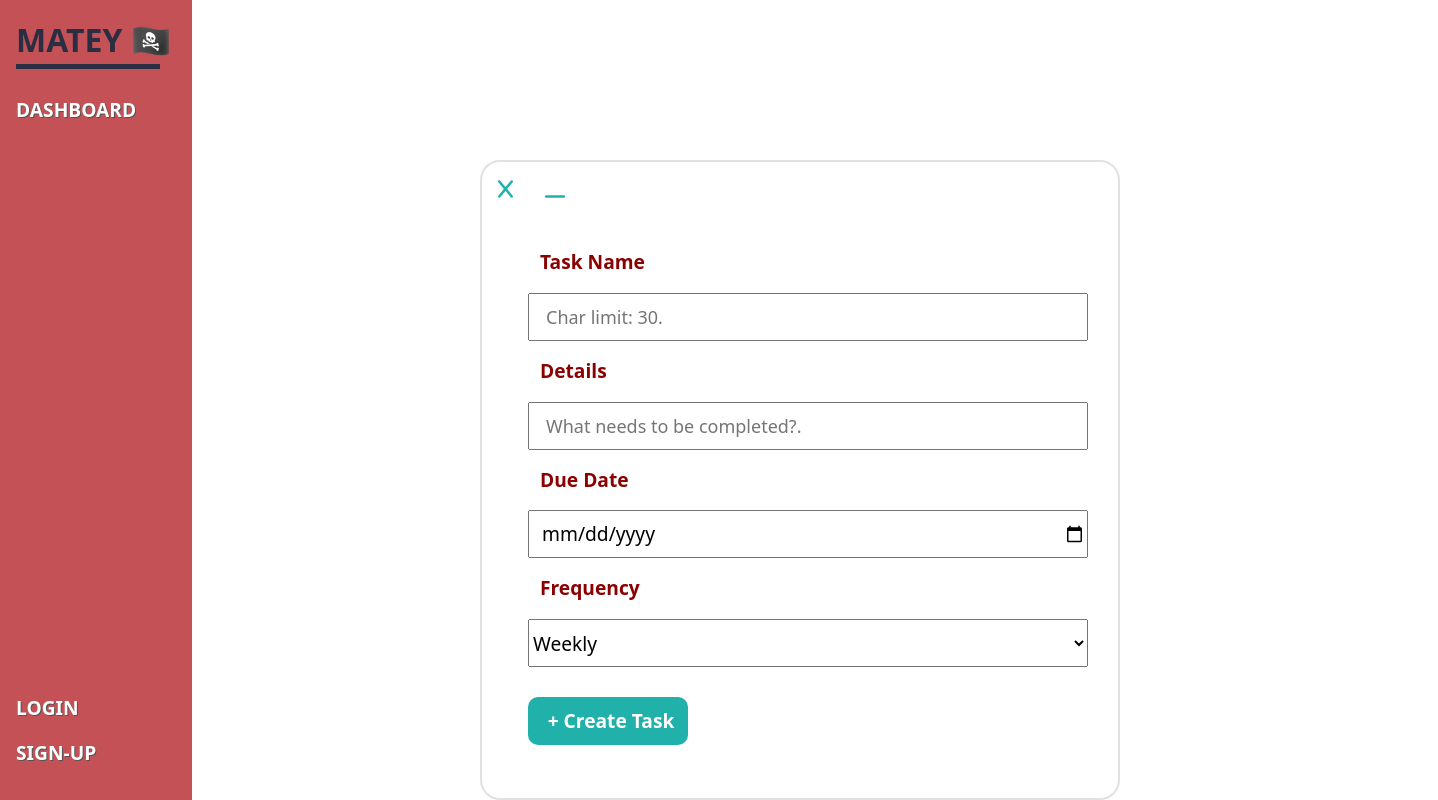
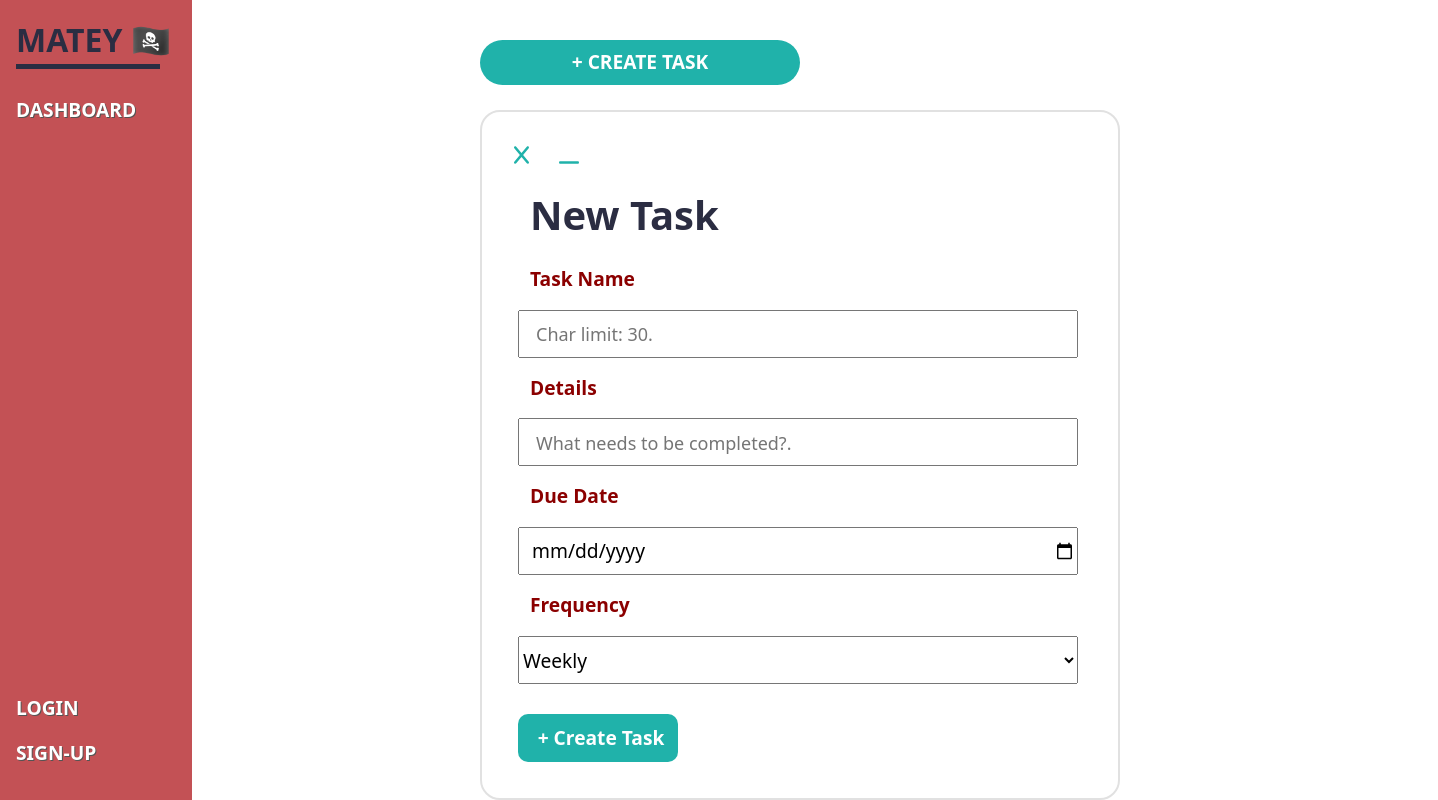
Before and after one commit to m-bocelli/matey, a Next.js app in the folder client/: page /tasksPage in a window 1280 px wide. Both pictures are taken after a click on the button "+ CREATE TASK". Shown: the whole page, 1438 px wide, since content can reach past the window. Built offline with nearby package versions, Linux system fonts and the light colour scheme; no server answers.

Commit message:
close button state works, css changes

```diff
--- a/client/app/components/TaskForm/CreateTask.jsx
+++ b/client/app/components/TaskForm/CreateTask.jsx
@@ -1,39 +1,40 @@
 "use client";
 import styles from "./CreateTask.module.css";
 import { useState } from "react";
-import { FontAwesomeIcon } from '@fortawesome/react-fontawesome';
-import { faWindowMinimize } from '@fortawesome/free-solid-svg-icons';
+import { FontAwesomeIcon } from "@fortawesome/react-fontawesome";
+import { faWindowMinimize } from "@fortawesome/free-solid-svg-icons";
 import { faX } from "@fortawesome/free-solid-svg-icons";
-
-
-
 
 function CreateTask() {
   const [isFormVisible, setIsFormVisible] = useState(false);
-  const [dueDate, setDueDate] = useState('');
-  const [selectedFrequency, setSelectedFrequency] = useState('Daily');
+  const [dueDate, setDue] = useState("");
+  const [selectedFrequency, setSelectedFrequency] = useState("Daily");
   const [isCompleted, setIsCompleted] = useState(false);
-  //const [isFormMinimized, setIsFormMinimized] = useState(false);
-
-
+  const [isFormMinimized, setIsFormMinimized] = useState(false);
 
   const openForm = () => {
-    setIsFormVisible(!isFormVisible);
+    setIsFormVisible(true);
   };
 
-  //const minimizeForm = () {
-
-  //};
+  const minimizeForm = () => {
+    setIsFormVisible(false);
+    setIsFormMinimized(true);
+  };
 
   //const expandForm = () {
   //setIsFormMinimized(!isFormMinimized);
   //};
 
   const closeForm = () => {
-    setIsFormVisible(!isFormVisible);
+    setIsFormVisible(false);
+  };
+
+  const expandForm = () => {
+    setIsFormVisible(true);
+    setIsFormMinimized(false);
   }
 
-  const handleFrequencyChange  = (event) => {
+  const handleFrequencyChange = (event) => {
     setSelectedFrequency(event.target.value);
   };
 
@@ -44,9 +45,9 @@ function CreateTask() {
   // COMMENT: This function, handleSubmit, is where the POST request code will go.
   const handleSubmit = async (event) => {
     event.preventDefault();
-    const taskName = document.getElementById('task_name').value;
-    const taskDetails = document.getElementById('task_details').value;
-    const dueDate = document.getElementById('task_due').value;
+    const taskName = document.getElementById("task_name").value;
+    const taskDetails = document.getElementById("task_details").value;
+    const dueDate = document.getElementById("task_due").value;
     const [isCompleted, setIsCompleted] = useState(false);
 
     let pointsValue = 0;
@@ -64,7 +65,7 @@ function CreateTask() {
       dueDate: dueDate,
       frequency: selectedFrequency,
       pointsValue,
-        isCompleted // This will be initially false when task form is submitted, later toggled to true if all roomies verify
+      isCompleted, // This will be initially false when task form is submitted, later toggled to true if all roomies verify
     };
 
     // COMMENT: this chunk is where we'd put the api endpoint
@@ -86,19 +87,30 @@ function CreateTask() {
     //   }
   };
 
-
   return (
     <>
       <button className={styles.pin_button} onClick={openForm}>
         + CREATE TASK
       </button>
-    {isFormVisible && ( <div className={styles.entire_form}>
+      {isFormVisible &&
+        <div className={styles.entire_form}>
+          <div className={styles.form_buttons}>
             <button className={styles.close_form} onClick={closeForm}>
-      <FontAwesomeIcon icon={faX} size="lg" style={{color:"lightseagreen"}}/>
+              <FontAwesomeIcon
+                icon={faX}
+                size="lg"
+                style={{ color: "lightseagreen" }}
+              />
             </button>
-      <button className={styles.minimize_form}>
-        <FontAwesomeIcon icon={faWindowMinimize} size="lg" style={{color:"lightseagreen"}}/>
+            <button className={styles.minimize_form} onClick={minimizeForm}>
+              <FontAwesomeIcon
+                icon={faWindowMinimize}
+                size="lg"
+                style={{ color: "lightseagreen" }}
+              />
             </button>
+          </div>
+          <div className={styles.new_task}>New Task</div>
           <form onSubmit={handleSubmit} className={styles.form}>
             <label htmlFor="task_name">Task Name </label>
             <input
@@ -115,7 +127,8 @@ function CreateTask() {
               name="name_field2"
               placeholder="What needs to be completed?."
               maxLength={250}
-          /><label htmlFor="Details">Due Date</label>
+            />
+            <label htmlFor="Details">Due Date</label>
             <input
               id="task_due"
               type="date"
@@ -124,7 +137,11 @@ function CreateTask() {
               onChange={handleDueDateChange}
             />
             <label htmlFor="Frequency">Frequency</label>
-          <select id="frequency" value={selectedFrequency} onChange={handleFrequencyChange}>
+            <select
+              id="frequency"
+              value={selectedFrequency}
+              onChange={handleFrequencyChange}
+            >
               <option value="weekly">Weekly</option>
               <option value="montly">Monthly</option>
               <option value="daily">Daily</option>
@@ -134,9 +151,8 @@ function CreateTask() {
               <input type="submit" value="+ Create Task" />
             </div>
           </form>
-      </div>)}
+        </div>}
     </>
-
   );
 }
 export default CreateTask;
--- a/client/app/components/TaskForm/CreateTask.module.css
+++ b/client/app/components/TaskForm/CreateTask.module.css
@@ -14,16 +14,23 @@
     bottom: 10%;
 }
 
+.new_task {
+    font-size: 40px;
+    color: var(--space-cadet);
+    font-weight: bolder;
+    padding-top: 1rem;
+    padding-left: 3rem;
+}
 .form {
     display: inline-block;
-    padding: 30px;
+    padding: 20px;
+
 }
 
 .form select {
     width: 35rem;
     height:3rem;
     display: block;
-    margin-bottom: 10px;
     font-size: larger;
 
 }
@@ -33,6 +40,7 @@
 .form select {
     margin-left: 1rem;
     margin-right: 20rem;
+
 }
 
 
@@ -80,9 +88,9 @@ Task Name, Details, Due Date, Frequency
 .entire_form {
     margin-left: 30rem;
     margin-right: 12rem;
-    position:absolute;
-    bottom:0%;
-    height:40rem;
+    position:fixed;
+    bottom:0;
+    height:auto;
     width: 40rem;
     border-radius: 20px;
     border: 2px solid rgb(225, 225, 225);
@@ -103,7 +111,9 @@ Task Name, Details, Due Date, Frequency
 .close_form {
     display: inline-block;
     border: none;
-    padding: 1rem 1rem;
+    padding-left: 2rem;
+    padding-top:2rem;
+    padding-right: 1.5rem;
     margin: 0;
     font-weight: bolder;
     background-color: transparent;
@@ -124,7 +134,6 @@ Task Name, Details, Due Date, Frequency
     display: inline-block;
     border: none;
     margin: 0;
-    padding: 1rem 1rem;
     font-weight:600;
     background-color: transparent;
     text-decoration: none;
@@ -138,6 +147,20 @@ Task Name, Details, Due Date, Frequency
 .minimize_form:hover,
 .minimize_form:focus {
     color:rgb(255, 255, 255);
+}
+
+.collapsed_form {
+    padding: 3rem;
+    margin-left: 30rem;
+    margin-right: 12rem;
+    position:fixed;
+    bottom:0;
+    height:auto;
+    width: 40rem;
+    border-radius: 20px;
+    background-color: lightseagreen;
+    color: white;
+
 }
 
 
@@ -173,15 +196,15 @@ Task Name, Details, Due Date, Frequency
 .pin_button {
     margin-left: 30rem;
     margin-right: 10rem;
-    position: absolute;
-    bottom: 5%;
+    position: fixed;
+    top: 5%;
     color: white;
     font-weight: bold;
     font-size: larger;
-    width: 40rem;
+    width: 20rem;
     background-color:lightseagreen;
-    outline-color: var(--aquamarine);
-    border-radius: 10px;
+    outline-color: transparent;
+    border-radius: 30px;
     border: none;
     padding: 0.5rem;
 }
--- a/client/app/tasksPage/page.jsx
+++ b/client/app/tasksPage/page.jsx
@@ -1,5 +1,6 @@
 import CreateTask from "../components/TaskForm/CreateTask";
 import WeekCalendar from "../components/WeekCalendar/WeekCalendar";
+
 
 export default function TasksPageUI() {
     return (
```
Also changed, not shown: client/app/components/TaskForm/MinimizedTask.jsx (added, +9 -0 lines). Lines whose indentation alone changed are shown as unchanged.
